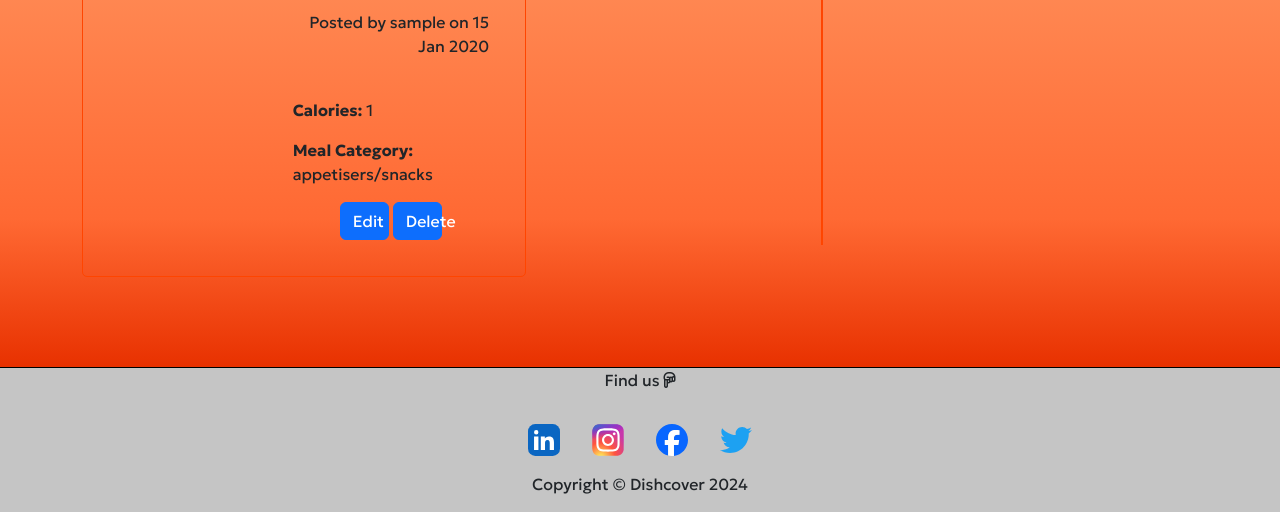
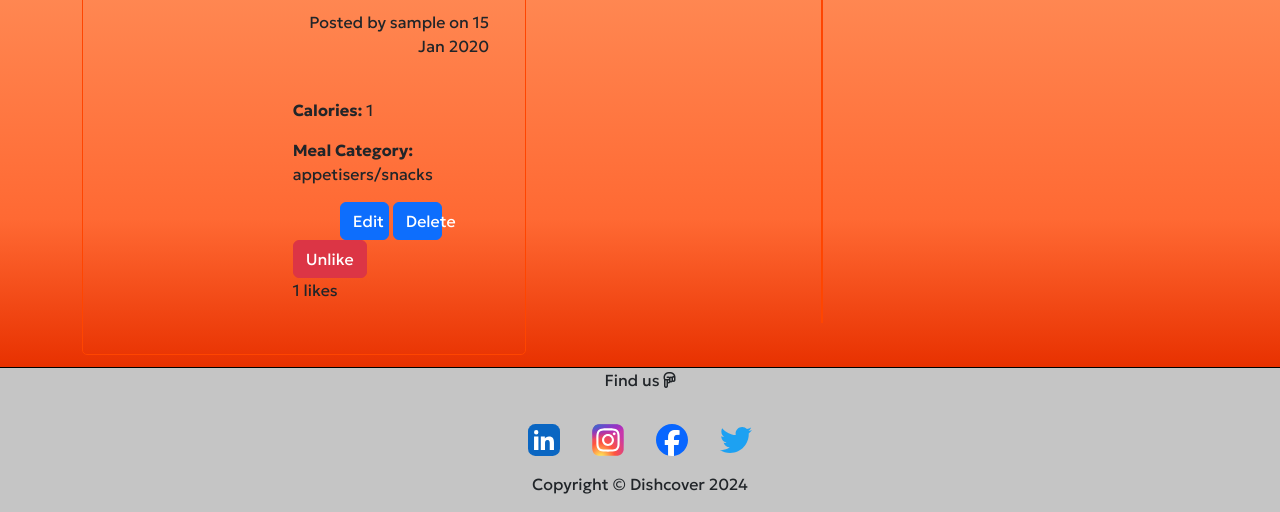
Before and after one commit to Ahmadk-g/dishcover, a Django app: a page that uses recipes/templates/recipes/recipe_details.html in a window 1280 px wide. Shown: the part 288-800 px from the top of the page. Run offline with Django 4.2, Linux system fonts and the light colour scheme; a user stored in the database is signed in; tables that the repository leaves empty hold one stand-in row (values such as "Sample post"); some libraries are stand-ins or nearby versions; some web fonts are replaced.

Commit message:
Add 'like' functionality for user, as a field to 'Recipe' model

```diff
--- a/recipes/models.py
+++ b/recipes/models.py
@@ -37,9 +37,13 @@ class Recipe(models.Model):
     category = models.CharField(max_length=50, choices=CATEGORIES, default='main dishes')
     calories = models.IntegerField()
     posted_on = models.DateTimeField(auto_now_add=True)
+    likes = models.ManyToManyField(User, related_name='recipe_likes', blank=True)
 
     class Meta:
         ordering = ["-posted_on"]
+
+    def total_likes(self):
+        return self.likes.count()
 
     # To ensure that the slug is always created when a new recipe is saved, whether through admin interface or form on site.
     def save(self, *args, **kwargs):
--- a/recipes/templates/recipes/recipe_details.html
+++ b/recipes/templates/recipes/recipe_details.html
@@ -21,6 +21,16 @@
                     <a href="{% url 'delete_recipe' recipe.slug %}" class="btn btn-primary w-25">Delete</a>
                 </div>
                 {% endif %}
+
+                <form action="{% url 'like_recipe' recipe.slug %}" method="POST" class="d-inline">
+                    {% csrf_token %}
+                    {% if user in recipe.likes.all %}
+                        <button type="submit" class="btn btn-danger">Unlike</button>
+                    {% else %}
+                        <button type="submit" class="btn btn-primary">Like</button>
+                    {% endif %}
+                </form>
+                <p>{{ recipe.total_likes }} likes</p>
             </div>
         </div>
         <div class="recipe-details">
--- a/recipes/urls.py
+++ b/recipes/urls.py
@@ -6,6 +6,7 @@ urlpatterns = [
     path('', views.Recipes.as_view(), name='recipes'),
     path('addrecipe/', views.AddRecipe.as_view(), name='add_recipes'),
     path('<slug:slug>/', views.RecipeDetails, name="recipe_details"),
+    path('<slug:slug>/like/', views.like_recipe, name='like_recipe'),
     path('delete/<slug:slug>/', views.DeleteRecipe.as_view(), name="delete_recipe"),
     path('edit/<slug:slug>/', views.EditRecipe.as_view(), name="edit_recipe"),
 ]
--- a/recipes/views.py
+++ b/recipes/views.py
@@ -1,8 +1,7 @@
-from django.shortcuts import render, get_object_or_404
+from django.shortcuts import render, get_object_or_404, reverse
 from django.views import generic
-
+from django.http import HttpResponseRedirect
 from django.contrib.auth.mixins import LoginRequiredMixin, UserPassesTestMixin # The Add recipe view can only be accessed if the user logged in
-
 from .models import Recipe
 from .forms import RecipeForm
 
@@ -60,3 +59,13 @@ def RecipeDetails(request, slug):
 
 
     return render(request, 'recipes/recipe_details.html', {'recipe': recipe})
+
+
+def like_recipe(request, slug):
+    queryset = Recipe.objects.all()
+    recipe = get_object_or_404(queryset, slug=slug)
+    if recipe.likes.filter(id=request.user.id).exists():
+        recipe.likes.remove(request.user)
+    else:
+        recipe.likes.add(request.user)
+    return HttpResponseRedirect(reverse('recipe_details', args=[slug]))
```
Also changed, not shown: recipes/migrations/0011_recipe_likes.py (added).
